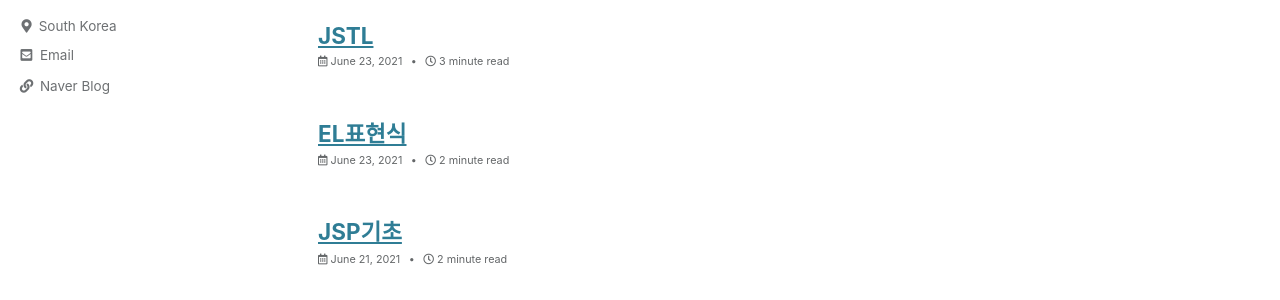
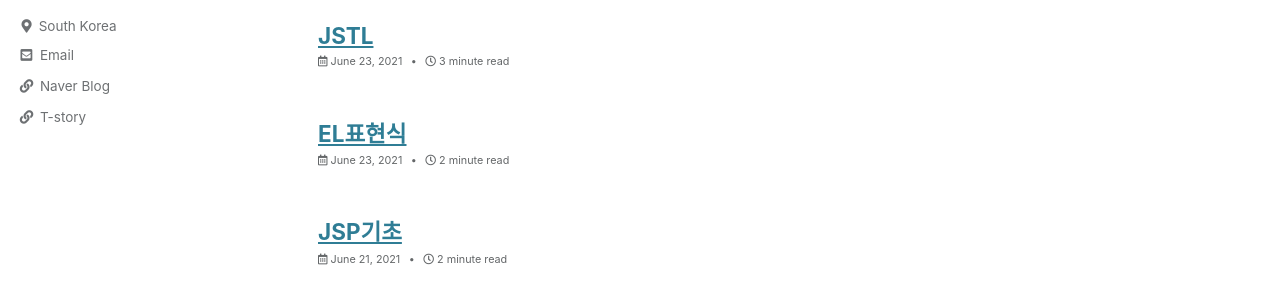
Before and after one commit to Yoon-ddo/Yoon-ddo.github.io, a Jekyll site: the page built from index.html, in a window 1280 px wide. Shown: the part 270-570 px from the top of the page. Built offline with Jekyll 4.4.1, drawn with Linux system fonts in a browser that asks for light colours; cached includes are drawn as plain includes; the list of posts is cut into pages by our own code.

Commit message:
Update _config.yml

```diff
--- a/_config.yml
+++ b/_config.yml
@@ -53,7 +53,7 @@ atom_feed:
   path                   : # blank (default) uses feed.xml
   hide                   : # true, false (default)
 search                   : true
-search_full_content      : # true, false (default)
+search_full_content      : true #, false (default)
 search_provider          : # lunr (default), algolia, google
 algolia:
   application_id         : # YOUR_APPLICATION_ID
@@ -106,6 +106,9 @@ author:
     - label: "Naver Blog"
       icon: "fas fa-fw fa-link"
       url: "https://blog.naver.com/y__nso"
+    - label: "T-story"
+      icon: "fas fa-fw fa-link"
+      url: "https://ddoddo-yoon.tistory.com/"
     #- label: "Twitter"
     #  icon: "fab fa-fw fa-twitter-square"
     #  url: "https://twitter.com/"
```
